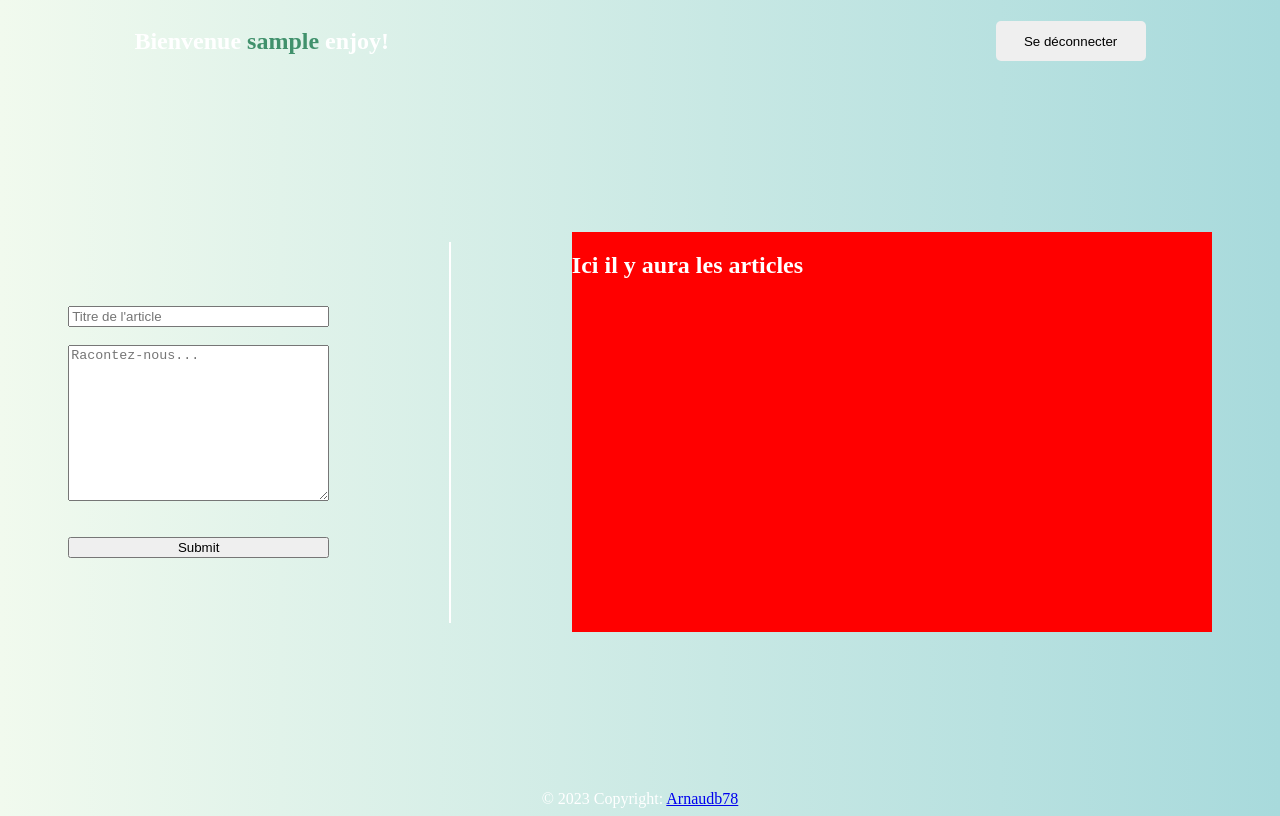
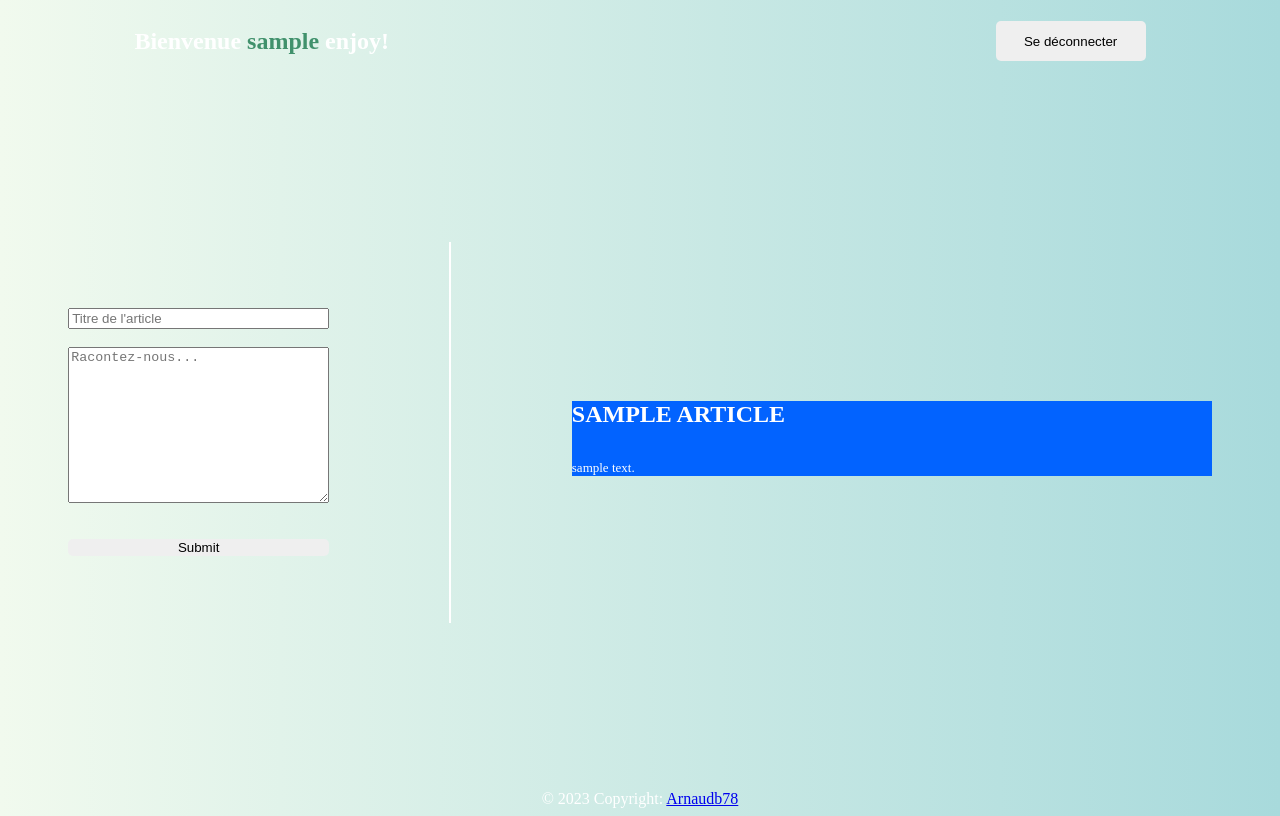
Before and after one commit to Arnaudb78/myBlogPHP, a PHP site: page /home.php in a window 1280 px wide. Run offline with PHP 8.4, Linux system fonts and the light colour scheme; the visitor is signed in with stand-in values (Sample User, id 1); tables that the repository leaves empty or names only in its code hold one stand-in row (values such as "Sample post").

Commit message:
afficher articles

```diff
--- /dev/null
+++ b/allArticles.php
@@ -0,0 +1,51 @@
+<?php
+  $host = 'localhost';
+  $dbname = 'blog';
+  $username = 'root';
+  $password = 'root';
+
+  $dsn = "mysql:host=$host;dbname=$dbname";
+  // récupérer tous les utilisateurs
+  $sql = "SELECT * FROM articles";
+
+  try{
+   $pdo = new PDO($dsn, $username, $password);
+   $stmt = $pdo->query($sql);
+
+   if($stmt === false){
+    die("Erreur");
+   }
+
+  }catch (PDOException $e){
+    echo $e->getMessage();
+  }
+?>
+
+<?php
+  $admin = 'root';
+  $pass = 'root';
+
+  $bdd = new PDO('mysql:host=localhost;dbname=blog;charset=UTF8', $admin, $pass);
+
+  // récupérer tous les utilisateurs
+  $sql = "SELECT * FROM articles";
+
+  try{
+   $pdo = new PDO($dsn, $username, $password);
+   $stmt = $pdo->query($sql);
+
+   if($stmt === false){
+    die("Erreur");
+   }
+
+  }catch (PDOException $e){
+    echo $e->getMessage();
+  }
+?>
+
+<div class='card'>
+<?php while($row = $stmt->fetch(PDO::FETCH_ASSOC)) : ?>
+    <h4><?php echo htmlspecialchars(strtoupper($row['title'])); ?></h4>
+    <p><?php echo htmlspecialchars(strtolower($row['content'])); ?></p>
+    <?php endwhile; ?>
+</div>
--- a/header.php
+++ b/header.php
@@ -1 +1,3 @@
 <h1>Bienvenue sur MyBlog</h1>
+
+<h3>Créez, publiez, partagez !</h3>
--- a/home.php
+++ b/home.php
@@ -59,13 +59,13 @@ if(isset($_POST['upload'])){
                 <br>
                 <textarea name="content" id="content" cols="30" rows="10" placeholder="Racontez-nous..."></textarea>
                 <br> <br>
-                <input type="submit" name='upload'>
+                <input type="submit" name='upload' class='btn'>
             </form>
         </div>
         <div class="line"></div>
         <!-- home-right -->
         <div class='home-right'>
-            <h2>Ici il y aura les articles</h2>
+            <h2><?php require('allArticles.php') ?> </h2>
         </div>
     </div>
 
--- a/homeStyle.css
+++ b/homeStyle.css
@@ -56,7 +56,18 @@ form textarea{
     height: 53%;
 }
 .home-right{
-    background-color: red;
     width: 50vw;
-    height: 50vh;
+    max-height: 50vh;
 }
+.home-right p{
+    font-weight: 100;
+    font-size: small;
+}
+.btn {
+    border: none;
+    border-radius: 5px;
+}
+
+.card{
+    background-color: #0263ff;
+}
```
